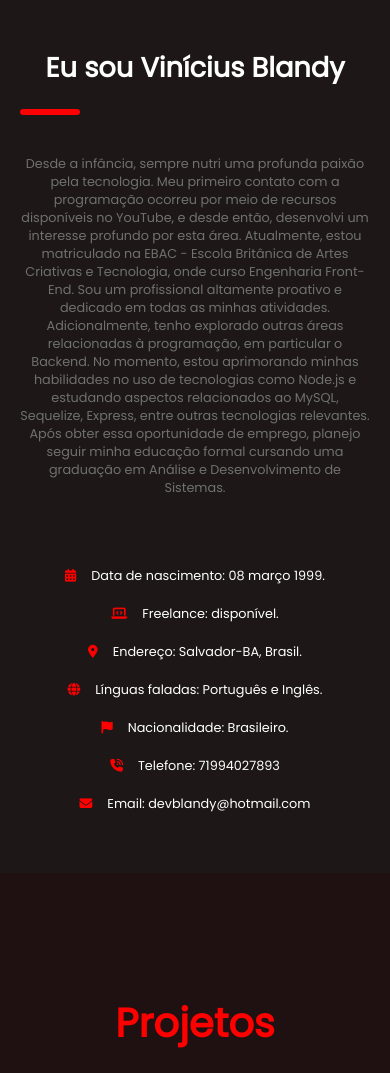
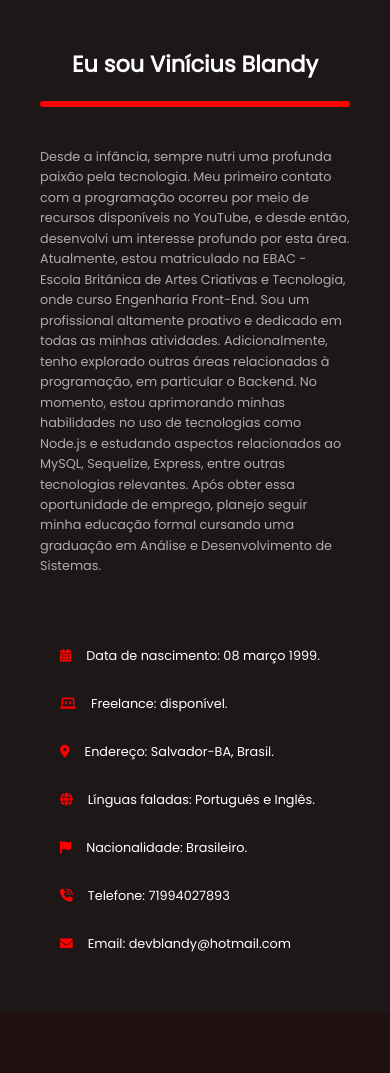
Before and after one commit to ecblandy/potfolio_vinicius, a website: page index.html in a window 390 px wide. Shown: the part 3721-4794 px from the top of the page. Drawn offline with Linux system fonts and the light colour scheme.

Commit message:
Ajustando responsividade

```diff
--- a/src/styles/_about.scss
+++ b/src/styles/_about.scss
@@ -41,17 +41,15 @@ main {
         flex-direction: column;
         padding: 60px;
         gap: 40px;
-
         @media (max-width:990px) {
             flex-direction: column;
-            align-items: center;
         }
 
         img {
             cursor: pointer;
-            max-width: 300px;
+            max-width: 250px;
             width: 100%;
-            height: 600px;
+            height: 450px;
             border-radius: 50%;
             object-fit: cover;
             filter: blur(0);
@@ -80,7 +78,8 @@ main {
                 width: 700px;
                 margin-top: 50px;
                 @media (max-width: 990px){
-                    width: 350px;
+                    width: 310px;
+                    text-align: start;
                 }
                 h3 {
                     font-size: 1.7rem;
@@ -88,6 +87,7 @@ main {
 
                     @media (max-width:990px) {
                         text-align: center;
+                        font-size: 1.4rem;
                     }
 
                     &::after {
@@ -98,17 +98,19 @@ main {
                         content: '';
                         display: flex;
                         border-radius: 5px;
-
+                        @media (max-width: 990px){
+                            width: 100%;
+                        }
                     }
                 }
 
                 p {
-                    font-size: 1.2rem;
-
+                    font-size: 1rem;
+                    line-height: 1.6;
                     @media (max-width:990px) {
                         padding-top: 20px;
-                        text-align: center;
                         font-size: 0.8rem;
+                        color: #acacac;
                     }
                 }
             }
@@ -118,27 +120,27 @@ main {
 
         &__info {
             margin-top: 30px;
-           display: grid;
-           grid-template-columns: repeat(3, 1fr);
-           gap: 20px;
-           text-align: center;
+            display: flex;
+            gap: 30px;
+            justify-content: center;
+            flex-wrap: wrap;
 
             @media (max-width:990px) {
-                grid-template-columns: 1fr;
+                flex-direction: column;
             }
 
             i {
                 color: variaveis.$corPrincipal;
                 display: inline-block;
                 padding-right: 15px;
-                font-size: 1.5rem;
+                font-size: 1rem;
                 @media (max-width:990px) {
                     font-size: 0.8rem;
                 }
             }
 
             p {
-                font-size: 1.2rem;
+                font-size: 1rem;
                 color: #fff;
                 @media (max-width:990px) {
                     font-size: 0.8rem;
```
Also changed, not shown: public/css/main.min.css.
